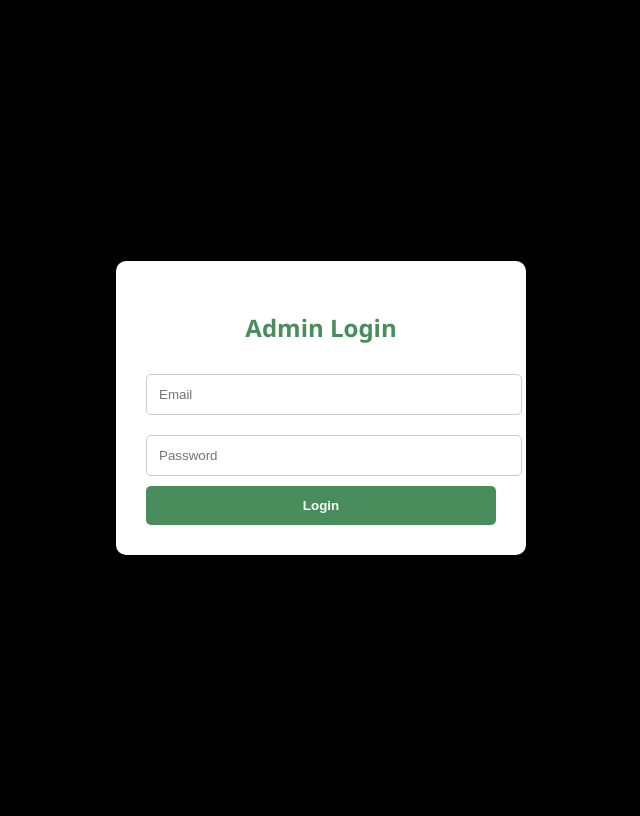
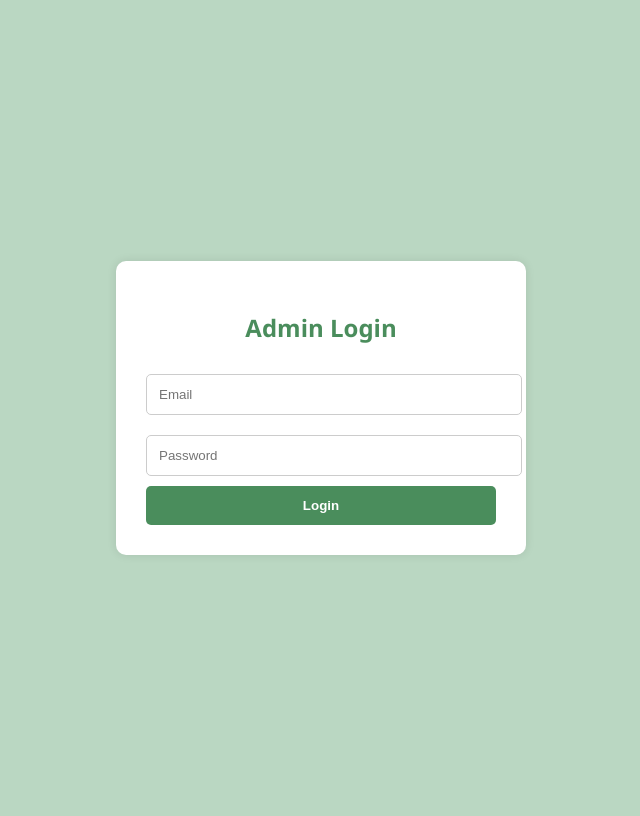
Before and after one commit to Nadaaaziz/Market_Mate, a Flask app: page /login in a window 1280 px wide. Shown: the whole page, without its empty margins (319-959 px from the left). Run offline with Flask 3, Linux system fonts and the light colour scheme.

Commit message:
Update login.html

```diff
--- a/templates/login.html
+++ b/templates/login.html
@@ -5,7 +5,7 @@
   <title>Login | MarketMate Dashboard</title>
   <style>
     body {
-      background-color: #000000;
+      background-color: #bad7c2;
       font-family: 'Segoe UI', sans-serif;
       display: flex;
       justify-content: center;
```
